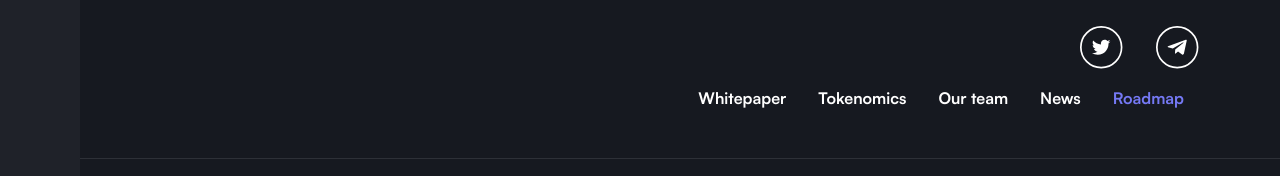
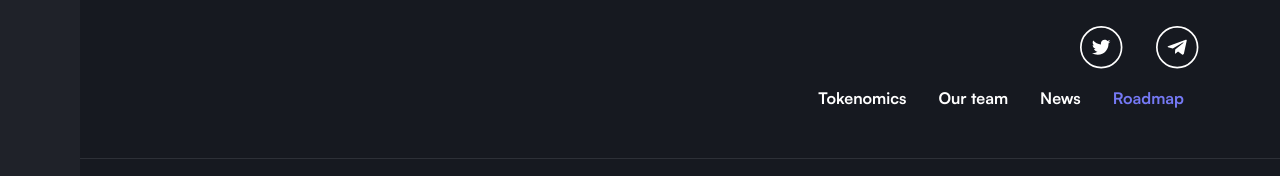
Before and after one commit to emilrichardo/disruptive.io, a Next.js app: page /roadmap in a window 1280 px wide. Shown: the part 2166-2342 px from the top of the page. Built offline with nearby package versions, Linux system fonts and the light colour scheme; no server answers.

Commit message:
hidde whitepaper

```diff
--- a/components/NavMain.js
+++ b/components/NavMain.js
@@ -10,7 +10,7 @@ const { locale } = router;
 const newLink = locale == "en" ? "https://disruptivenews.io/" : "https://disruptivenews.io/es/"
 
 const mainMenuItems = [
-    {id:0 ,label:`${locale =='en' ? "Whitepaper" : " Libro Blanco"}`, link : "/whitepaper" },
+    /* {id:0 ,label:`${locale =='en' ? "Whitepaper" : " Libro Blanco"}`, link : "/whitepaper" }, */
     {id:1 ,label:`${locale =='en' ? "Tokenomics" : " Economía"}` , link : "/tokenomics" },
     {id:2 ,label:`${locale =='en' ? "Our team" : " Nuestro equipo"}` , link : "/team" },
     {id:3 ,label:`${locale =='en' ? "News" : "Noticias"}`, link : newLink,target:"blank" },
```
